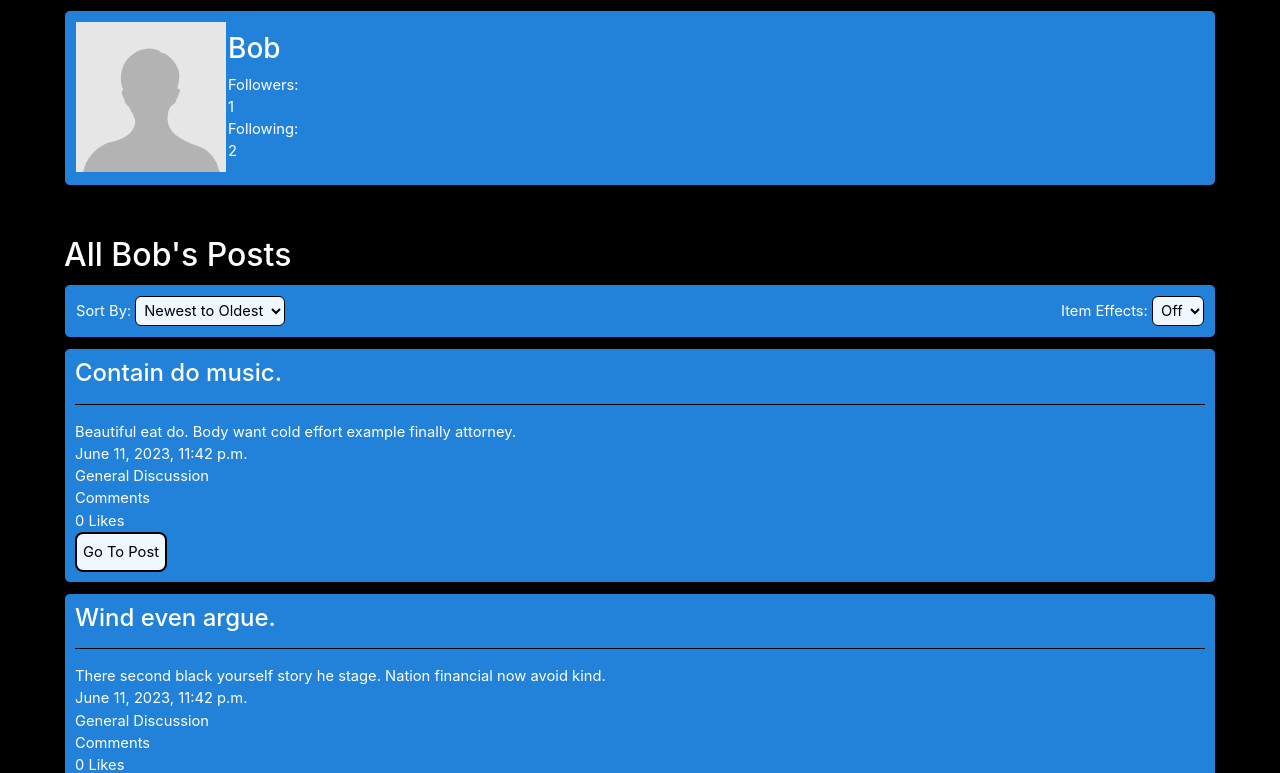
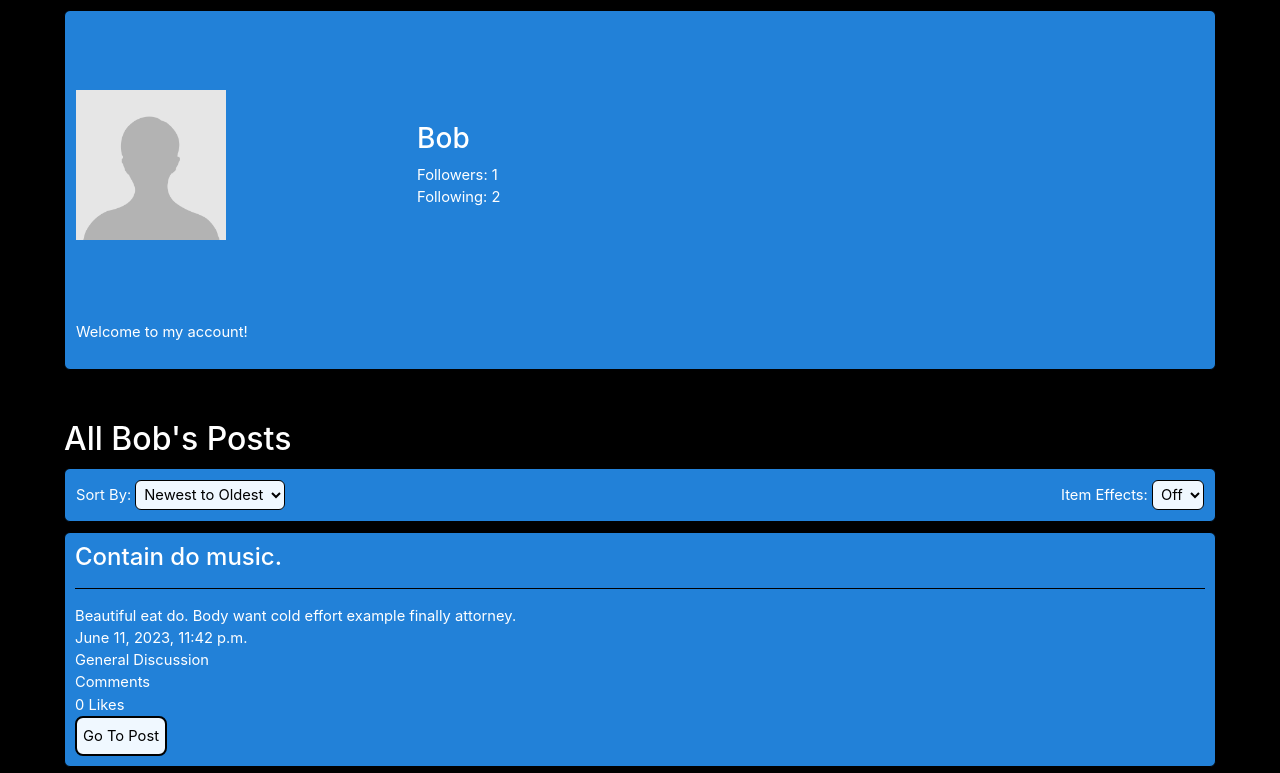
Before and after one commit to emrah-i/CS50W, a Django app: a page that uses project4/network/templates/network/profile.html in a window 1280 px wide. Shown: the part 56-829 px from the top of the page. Run offline with Django 3.2, Linux system fonts and the light colour scheme; data comes from the database, SQL or seed files in the repository; both versions use the stored data as it was after the commit; some libraries are stand-ins or nearby versions.

Commit message:
Added bios

```diff
--- a/project4/network/models.py
+++ b/project4/network/models.py
@@ -32,6 +32,7 @@ class User(AbstractUser):
     id = models.AutoField(primary_key=True)
     username = models.CharField(unique=True, max_length=26)
     avatar = models.ImageField(upload_to='network/images/', default='network/images/default.jpeg', unique=False)
+    bio = models.CharField(max_length=150, default='Welcome to my account!')
     datetime_joined = models.DateTimeField(default=timezone.now)
 
 class UserFollow(models.Model):
--- a/project4/network/static/network/styles.css
+++ b/project4/network/static/network/styles.css
@@ -109,12 +109,14 @@ body a:hover {
 }
 #profile_posts #user_info {
   background-color: rgb(34, 129, 216);
+  height: 45vh;
 }
 #profile_posts #user_info #open_following:hover, #profile_posts #user_info #open_followers:hover {
   text-decoration: underline;
 }
 #profile_posts #user_info table {
-  width: 20%;
+  width: 45%;
+  height: 100%;
 }
 #profile_posts #user_info button {
   margin-top: 5px;
--- a/project4/network/static/network/styles.scss
+++ b/project4/network/static/network/styles.scss
@@ -131,13 +131,15 @@ body {
 
     #user_info {
         background-color: rgb(34, 129, 216);
+        height: 45vh;
 
         #open_following:hover, #open_followers:hover {
             text-decoration: underline;
         }
 
         table {
-            width: 20%;
+            width: 45%;
+            height: 100%;
         }
 
         button {
--- a/project4/network/templates/network/profile.html
+++ b/project4/network/templates/network/profile.html
@@ -66,6 +66,9 @@
                     </td>
                 </tr>
                 <tr>
+                    <td>{{ user_info.bio }}</td>
+                </tr>
+                <tr>
                     <td>
                         {% if user.is_authenticated and user.username != user_info.username %}
                         {% for follower in follower_users %}
@@ -73,8 +76,11 @@
                             <button id="unfollow_button" data-userid="{{ user_info.id }}">Unfollow</button>
                             {% endif %}
                         {% empty %}
-                        <button id="follow_button" data-userid="{{ user_info.id }}">Follow</button>
+                            <button id="follow_button" data-userid="{{ user_info.id }}">Follow</button>
                         {% endfor %}
+                        {% endif %}
+                        {% if user.is_authenticated and user.username == user_info.username %}
+                            <button type="button" id="edit_page">Edit Profile</button>
                         {% endif %}
                     </td>
                 </tr>
--- a/project4/network/views.py
+++ b/project4/network/views.py
@@ -193,7 +193,8 @@ def profile(request, username):
         'username': user.username,
         'following': len(user_following),
         'followers': len(user_followers),
-        'avatar': user.avatar
+        'avatar': user.avatar,
+        'bio': user.bio,
     }
 
     following = UserFollow.objects.filter(user = user).values('is_now_following')
```
Also changed, not shown: project4/db.sqlite3, project4/network/migrations/0035_user_bio.py (added), project4/network/migrations/0036_remove_user_bio.py (added), project4/network/migrations/0037_user_bio.py (added), 1 other file.
